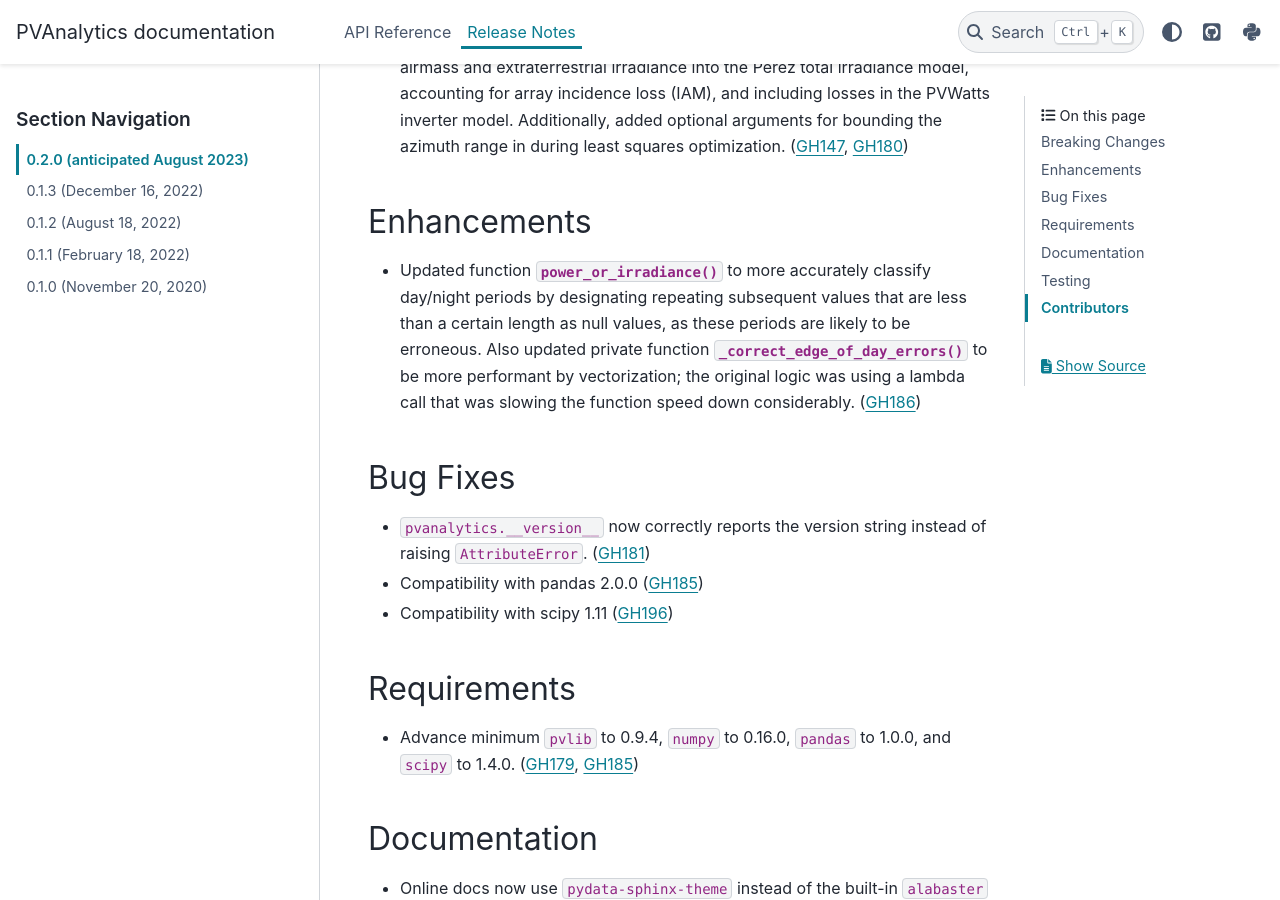
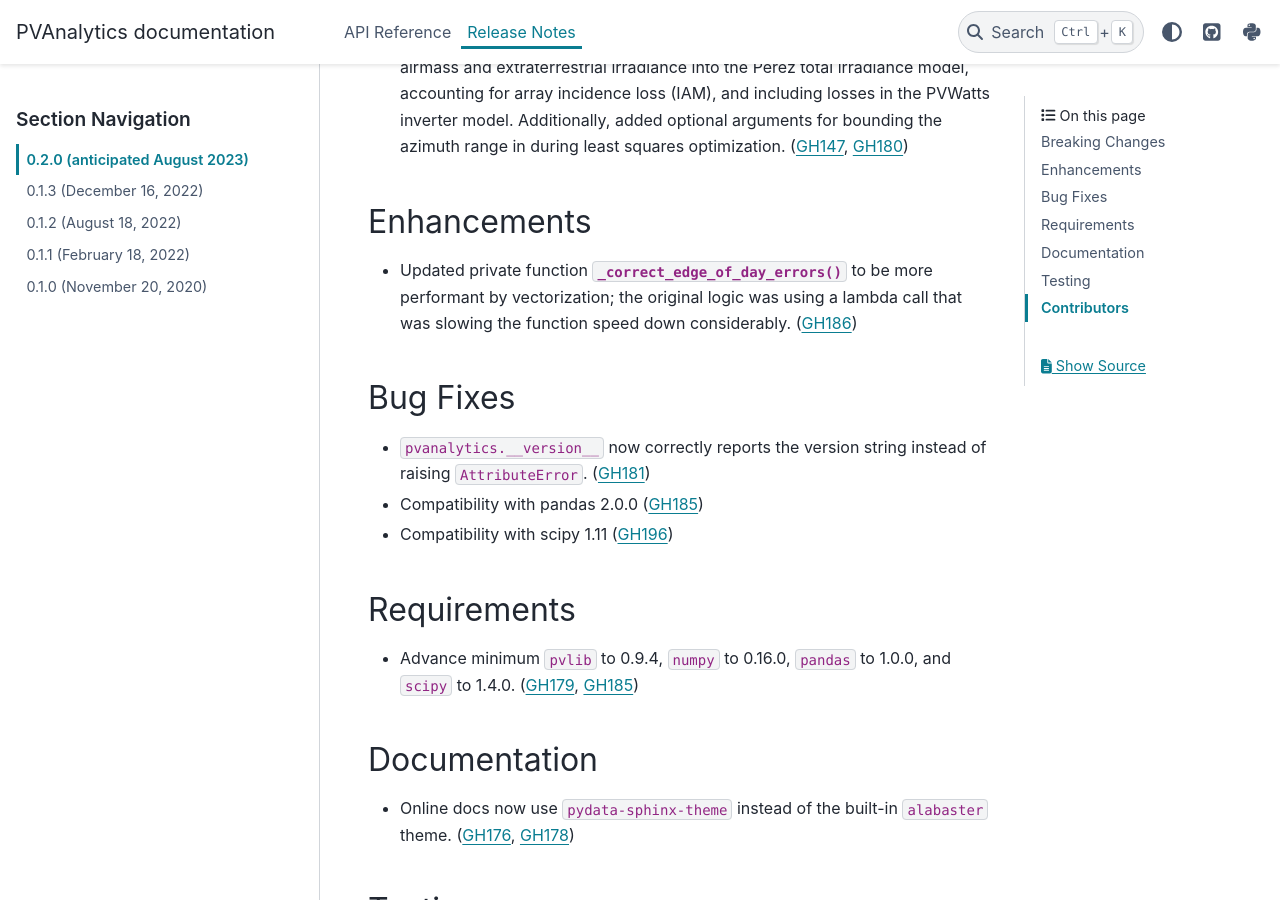
Before and after one commit to pvlib/pvanalytics, a Sphinx documentation site: the page built from docs/whatsnew/0.2.0.rst, in a window 1280 px wide and 900 px high, scrolled down 335 px. Built offline with Sphinx 7.4.7 and the PyData theme 0.15.4, drawn with Linux system fonts in a browser that asks for light colours; pages that are not in the unit, such as notebooks, are missing from menus.

Commit message:
changed update to day night mask

```diff
--- a/docs/whatsnew/0.2.0.rst
+++ b/docs/whatsnew/0.2.0.rst
@@ -15,10 +15,7 @@ Breaking Changes
 
 Enhancements
 ~~~~~~~~~~~~
-* Updated function :py:func:`~pvanalytics.features.daytime.power_or_irradiance` to more
-  accurately classify day/night periods by designating repeating subsequent values that
-  are less than a certain length as null values, as these periods are likely to be erroneous.
-  Also updated private function :py:func:`~pvanalytics.features.daytime._correct_edge_of_day_errors`
+* Updated private function :py:func:`~pvanalytics.features.daytime._correct_edge_of_day_errors`
   to be more performant by vectorization; the original logic was using a lambda call that was
   slowing the function speed down considerably. (:pull:`186`)
 
```
